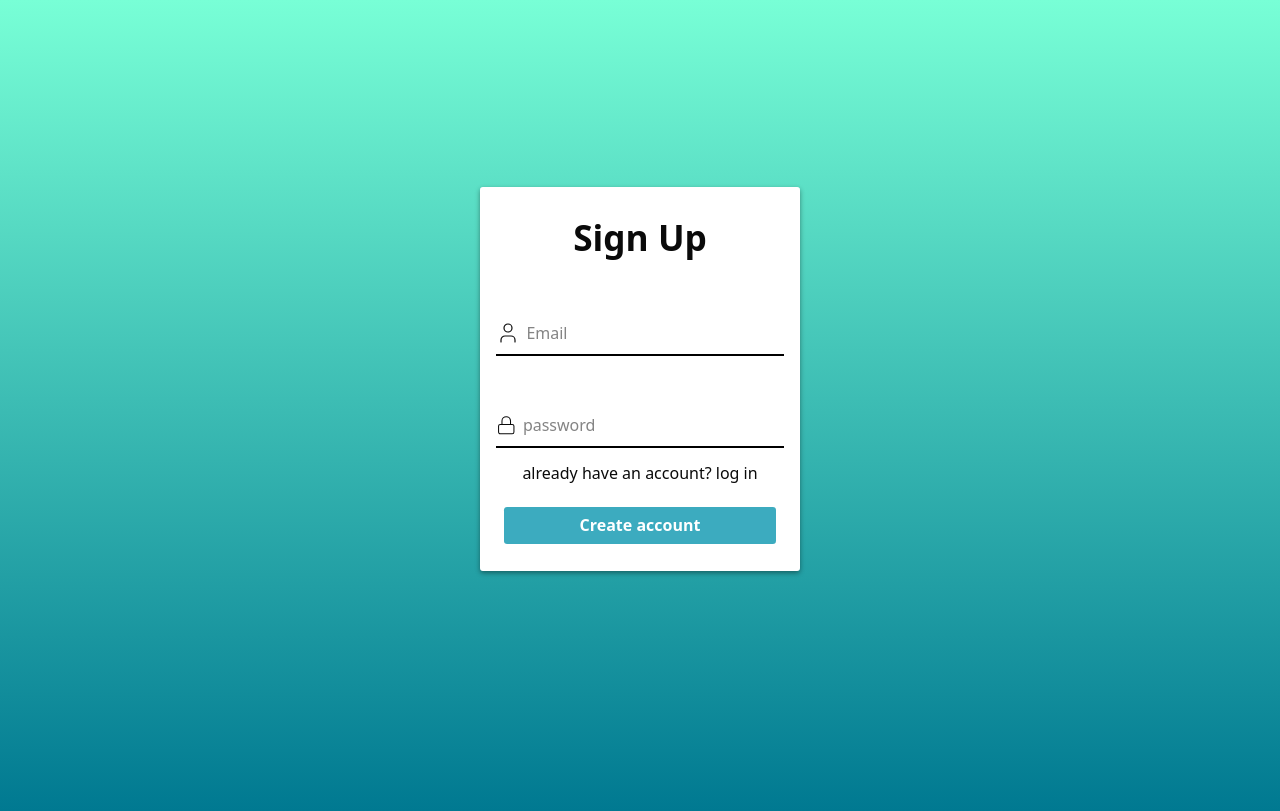
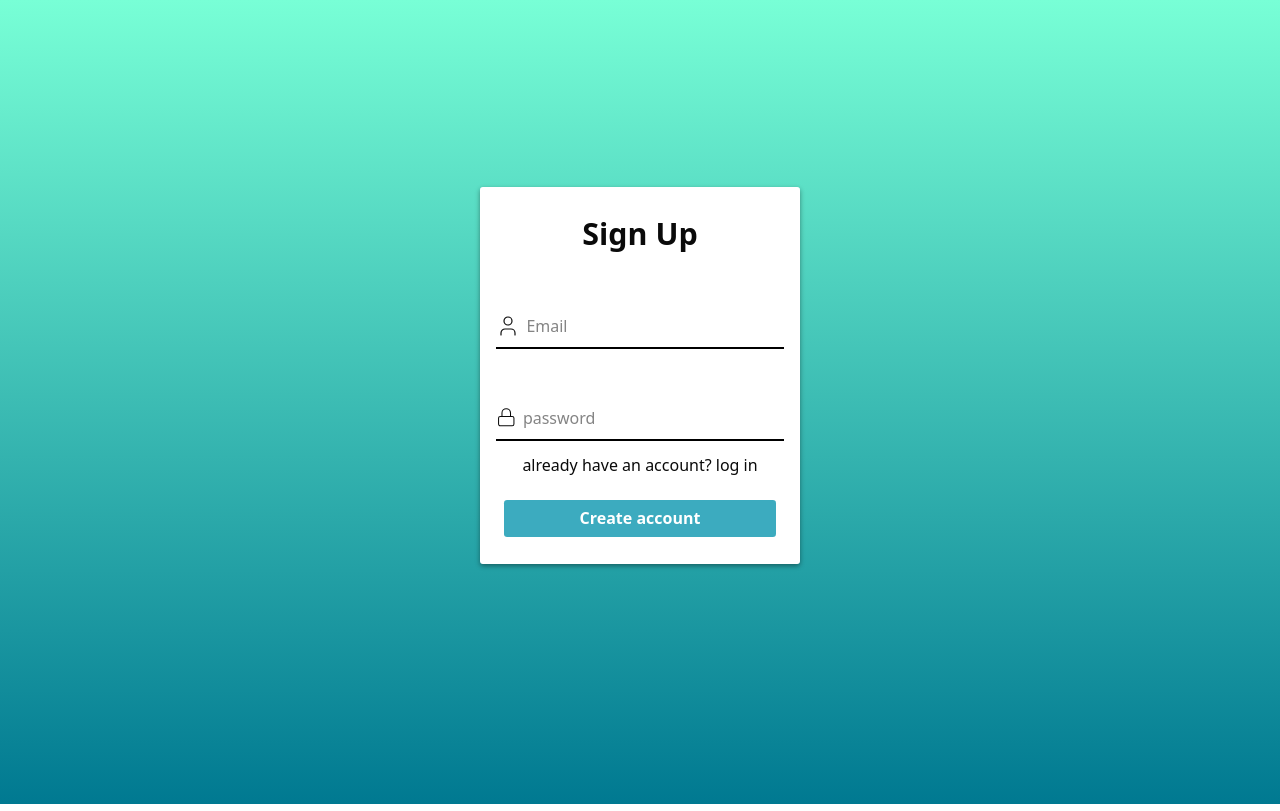
Before and after one commit to tobiayinmiro23/tom_frontend, a React (Vite) app: page /login in a window 1280 px wide. Built offline with nearby package versions, Linux system fonts and the light colour scheme.

Commit message:
Update Login.tsx

```diff
--- a/src/Pages/Login.tsx
+++ b/src/Pages/Login.tsx
@@ -63,7 +63,7 @@ const LoginPage = () => {
         <div className="Signup">
             {loading && <div className='loaderWrapper'><div className='loader'><Loader /></div></div>}
             <div style={{ boxShadow: ' 0px 2px 5px rgba(0, 0, 0, 0.4)' }} className='w-[20rem] m-[auto] text-center pt-[0.5rem] bg-[white] rounded-[0.18rem]  max-[345px]:w-[90%]'>
-                <h1 className='pt-[1rem] text-[2.2rem] font-bold'>{signup ? 'Sign Up' : 'Log in'}</h1>
+                <h1 className='pt-[1rem] text-[1.9rem] font-bold'>{signup ? 'Sign Up' : 'Log in'}</h1>
                 <form action="">
                     <div className="flex w-[90%] items-center m-[auto] mt-[3rem] border-b-[2px] border-[black]">
                         <User size={24} strokeWidth={1.2} />
```
